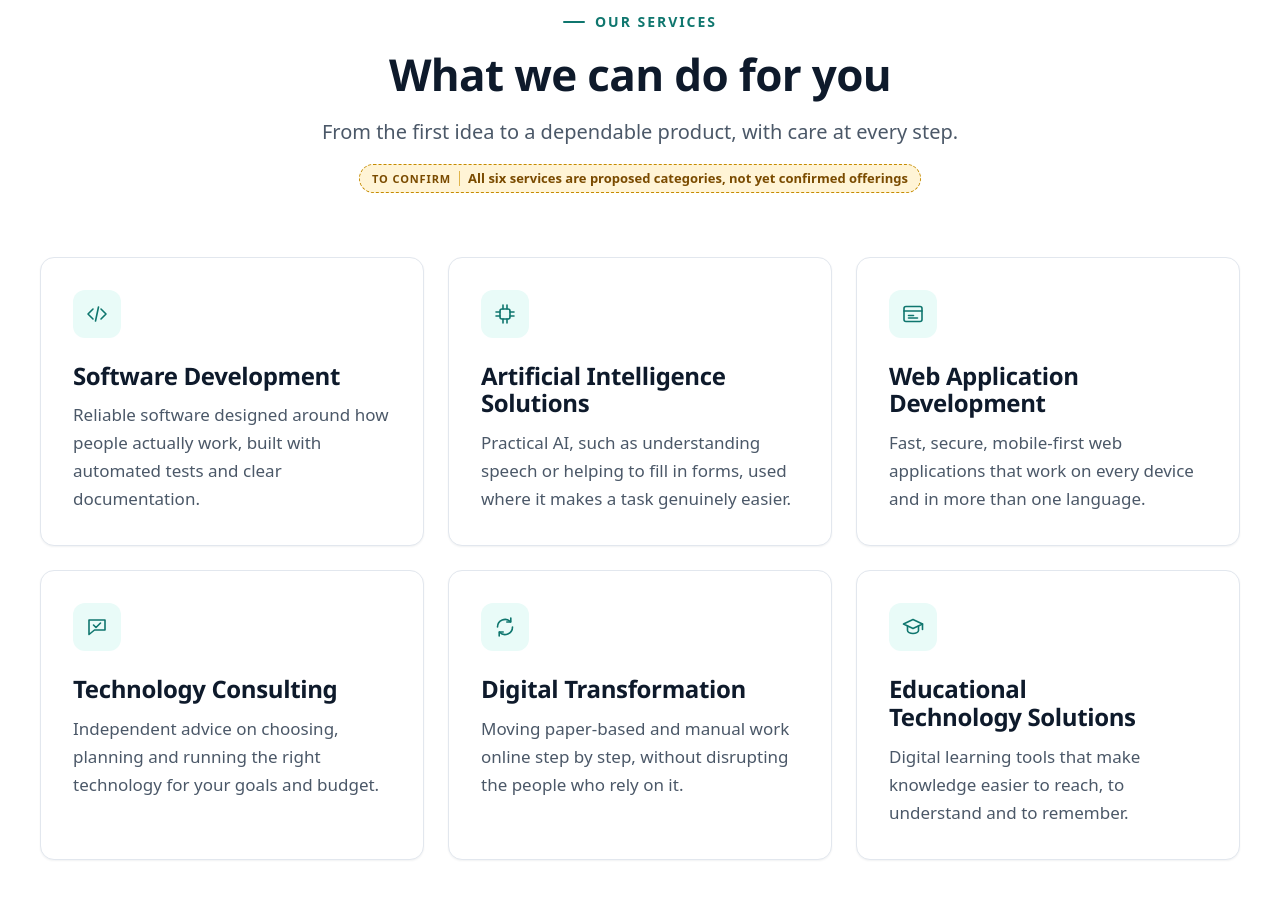
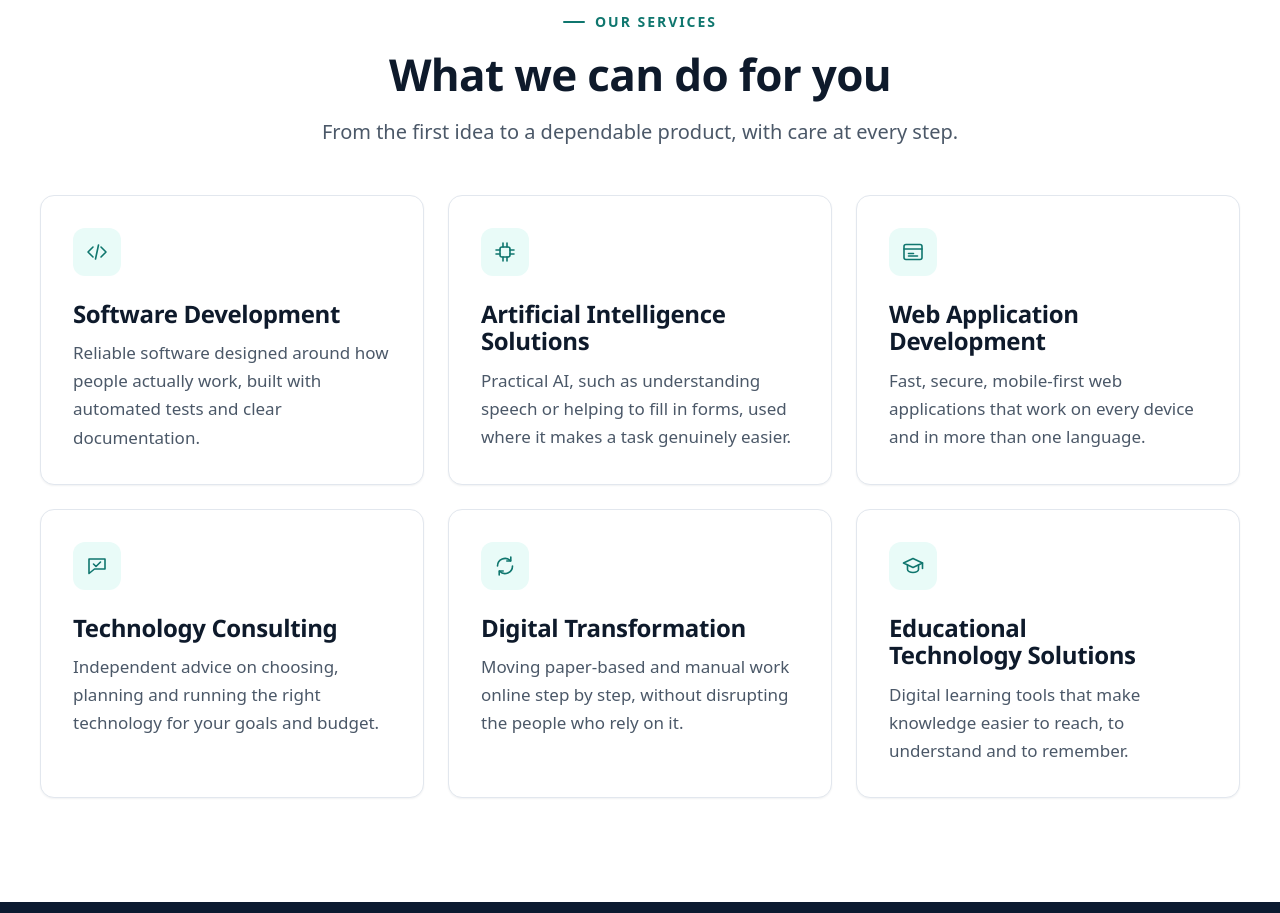
Before and after one commit to vijayam1/mythreyi-website, a plain HTML site: page index.html in a window 1280 px wide. Shown: the part 1820-2733 px from the top of the page. Drawn offline with Linux system fonts and the light colour scheme.

Commit message:
Services approved: all six kept, their To-confirm label removed
Co-Authored-By: Claude Opus 5.5 <noreply@anthropic.com>

```diff
--- a/index.html
+++ b/index.html
@@ -215,7 +215,6 @@
           <p class="eyebrow">Our services</p>
           <h2 id="services-title">What we can do for you</h2>
           <p class="lead">From the first idea to a dependable product, with care at every step.</p>
-          <p class="review-note">All six services are proposed categories, not yet confirmed offerings</p>
         </div>
 
         <ul class="cards cards-3">
```
Also changed, not shown: 2 other files.
